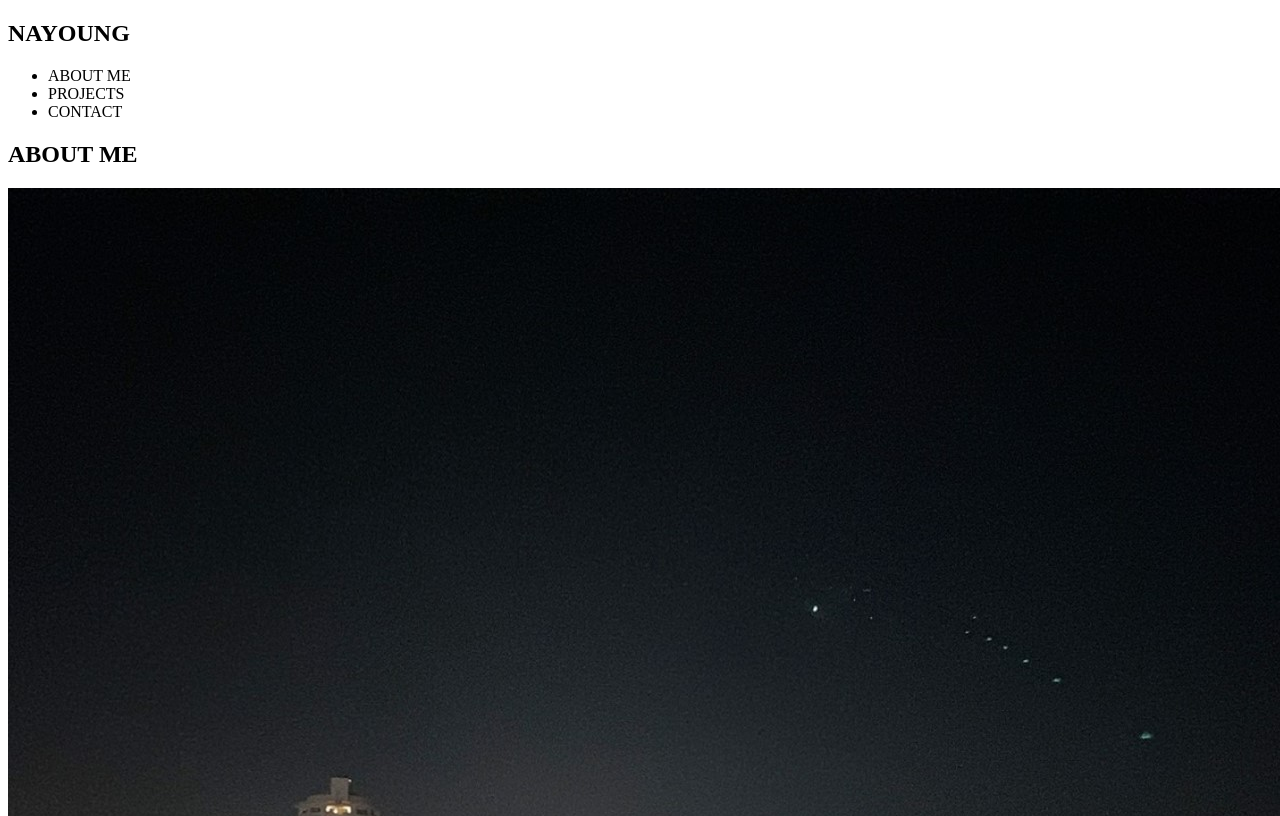
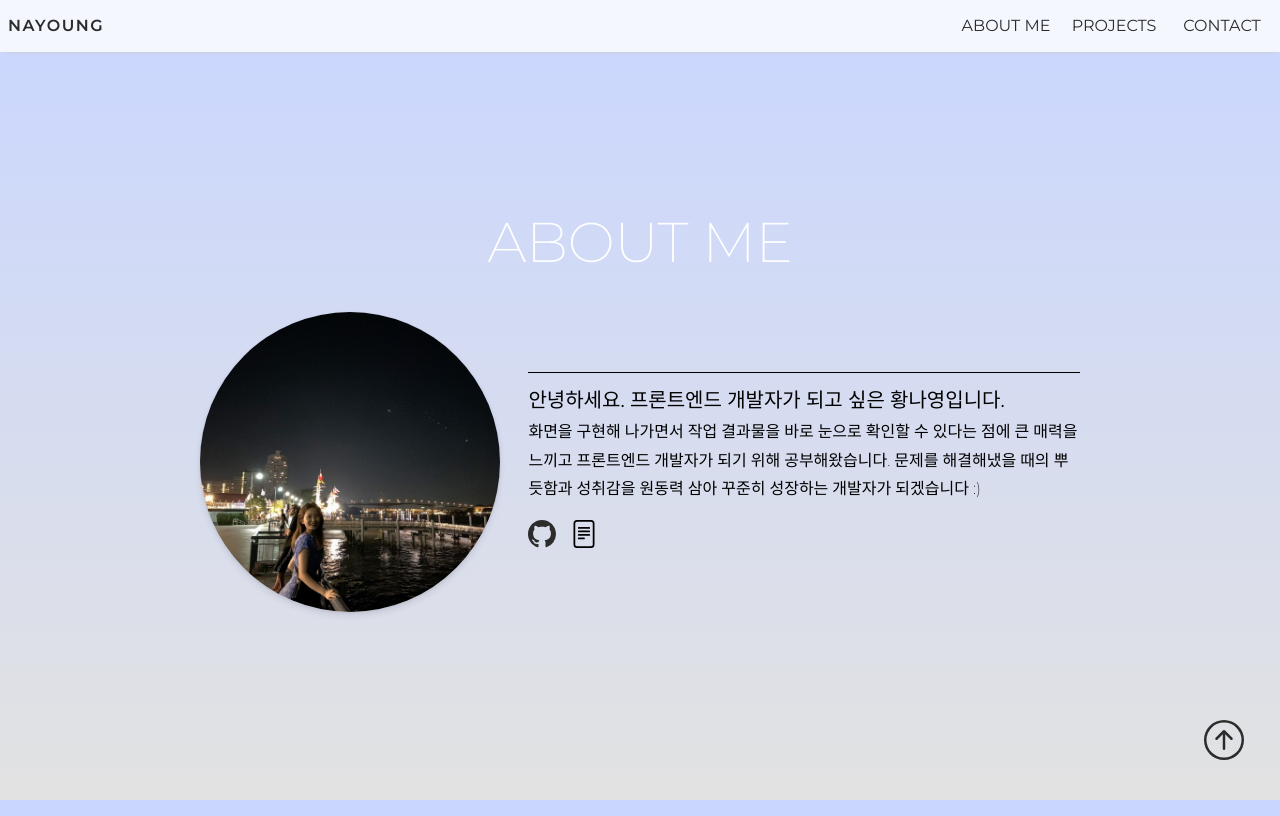
Before and after one commit to hnaa0/portfolio-js, a plain HTML site: page index.html in a window 1280 px wide. Shown: the top 816 px of the page. Drawn offline with Linux system fonts and the light colour scheme; the site is published under a folder, as on GitHub Pages, so addresses that start at the root find nothing.

Commit message:
파일 경로 수정

```diff
--- a/index.html
+++ b/index.html
@@ -10,10 +10,10 @@
       href="https://fonts.googleapis.com/css2?family=Montserrat:wght@200;400;600&display=swap"
       rel="stylesheet"
     />
-    <link rel="stylesheet" href="/css/reset.css" />
-    <link rel="stylesheet" href="/css/main.css" />
-    <link rel="stylesheet" href="/css/responsive.css" />
-    <script type="module" src="app.js"></script>
+    <link rel="stylesheet" href="./css/reset.css" />
+    <link rel="stylesheet" href="./css/main.css" />
+    <link rel="stylesheet" href="./css/responsive.css" />
+    <script type="module" src="./app.js"></script>
     <title>Portfolio | 황나영</title>
     <meta
       name="description"
```
